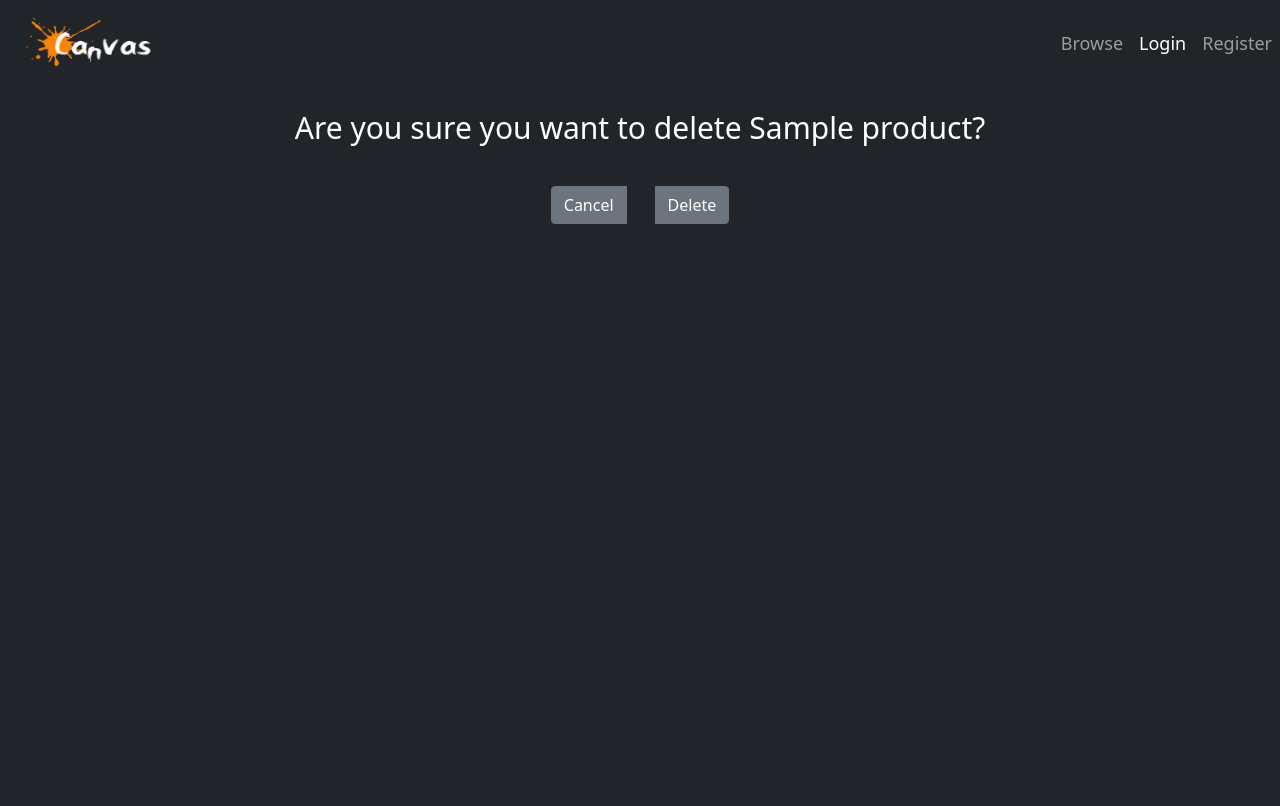
After one commit to marianidchenko/canvas, a Django app: template templates/product_delete.html in a window 1280 px wide. The commit adds this page. Run offline with Django 3.2, Linux system fonts and the light colour scheme; the template is opened without the code that fills it: most values are stand-ins (such as "Sample title", 1, 10 or a date in 2020).

Commit message:
Finsihed product delete function

```diff
--- /dev/null
+++ b/templates/product_delete.html
@@ -0,0 +1,18 @@
+{% extends 'base.html' %}
+{% block page_content %}
+    <form method="post" enctype='multipart/form-data'>
+        {% csrf_token %}
+        <span class="d-block p-2 bg-dark text-white" style="height:90vh">
+        <div class="p-3 bd-highlight d-grid gap-1 row justify-content-center align-items-center">
+             <h1 style="font-size:30px">Are you sure you want to delete {{ product.product_name }}?</h1>
+        </div>
+        <div class="p-3 bd-highlight d-grid gap-1 row justify-content-center align-items-center">
+            <div class="input-group">
+                <input type="submit" class="btn btn-secondary" style="margin-right: 30px;" name="cancel" value="Cancel">
+                <span class="input-group-btn" style="width:0px;"></span>
+                <input type="submit" class="btn btn-secondary"  name="delete" value="Delete">
+            </div>
+        </div>
+        </span>
+    </form>
+{% endblock %}
--- a/templates/product_manage.html
+++ b/templates/product_manage.html
@@ -14,6 +14,7 @@
                             {% if product.product_quantity <= 0 %}
                                 <a href="{% url 'restock product' pk=product.pk %}" class="btn btn-secondary">Restock</a>
                             {% endif %}
+                            <a href="{% url 'delete product' pk=product.pk %}" class="btn btn-secondary">Delete</a>
                         </div>
                     </div>
                 </div>
```
Also changed, not shown: canvas/main/forms.py (+14 -0 lines), canvas/main/urls.py (+5 -3 lines), canvas/main/views.py (+15 -1 lines).
